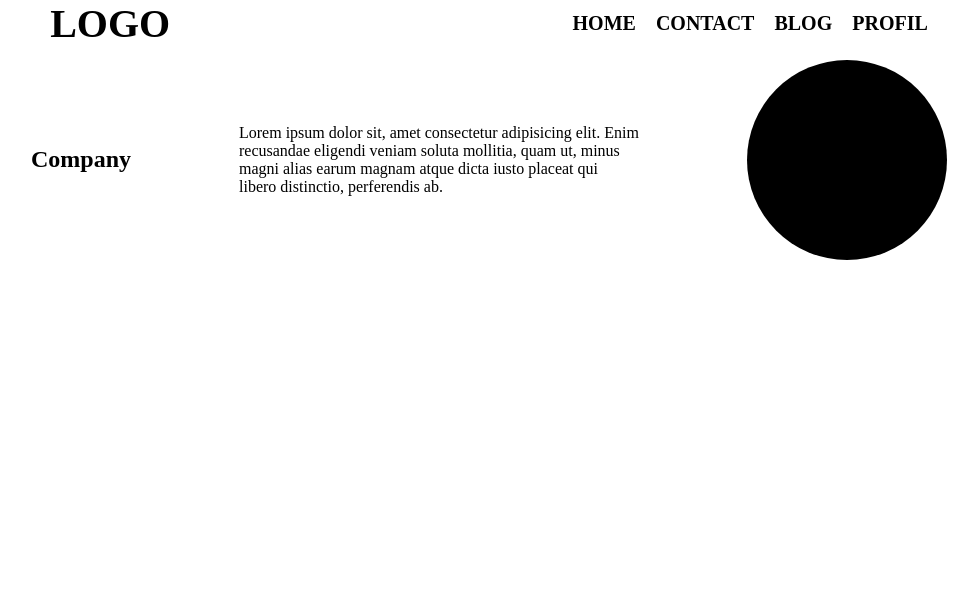
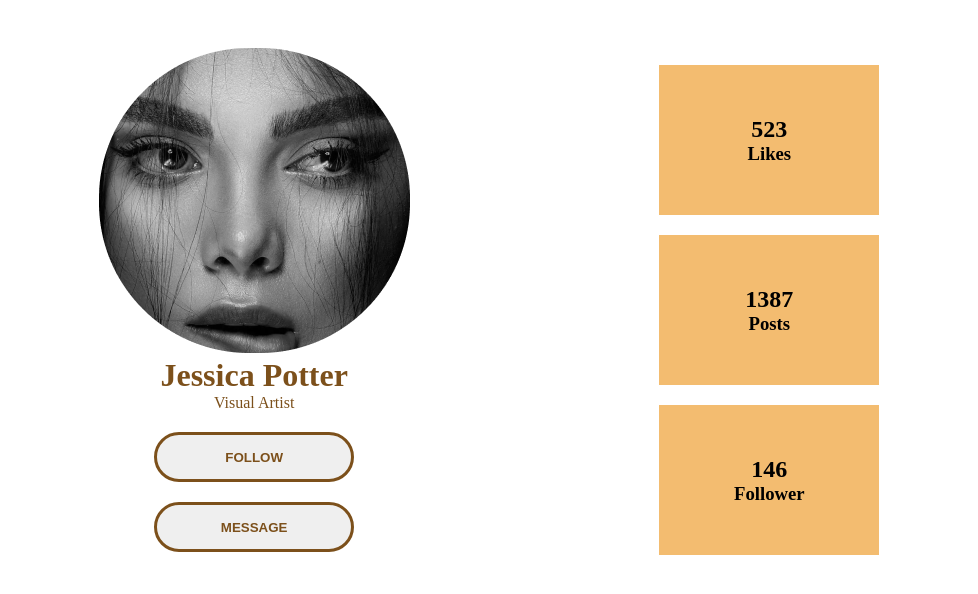
Before and after one commit to fah020/AirPods, a plain HTML site: page index.html in a window 1280 px wide. Shown: the whole page, without its empty margins (151-1129 px from the left). Drawn offline with Linux system fonts and the light colour scheme.

Commit message:
finish git wdw

```diff
--- a/index.html
+++ b/index.html
@@ -1,39 +1,38 @@
 <!DOCTYPE html>
 <html lang="en">
-
 <head>
     <meta charset="UTF-8">
     <meta http-equiv="X-UA-Compatible" content="IE=edge">
     <meta name="viewport" content="width=device-width, initial-scale=1.0">
+    <title>Document</title>
     <link rel="stylesheet" href="./style.css">
-    <title>Document</title>
 </head>
+<body>
+    <main class="main">
+            <div class="main__content">
+            <div class="main__info">
+                <img src="./Screenshot_2022-06-11-00-13-40-494_com.instagram 1.png" alt="">
+                <h1>Jessica Potter</h1>
+                <p>Visual Artist</p>
+                <button>FOLLOW</button>
+                <button>MESSAGE</button>
+            </div>
 
-<body>
-    <header class="header">
-        <nav class="nav">
-            <a href="#" class="logo">logo</a>
-            <ul class="list">
-                <li><a href="" class="link">Home</a></li>
-                <li><a href="" class="link">Contact</a></li>
-                <li><a href="" class="link">Blog</a></li>
-                <li><a href="" class="link">Profil</a></li>
-            </ul>
-        </nav>
-
-
-        <div class="content">
-            <div class="tiltle_section">
-                <h2>Company</h2>
+            <div class="main__number">
+                <div class="main__status">
+                    <h2>523</h2>
+                    <h3>Likes</h3>
+                </div>
+                <div class="main__status">
+                    <h2>1387</h2>
+                    <h3>Posts</h3>
+                </div>
+                <div class="main__status">
+                    <h2>146</h2>
+                    <h3>Follower</h3>
+                </div>
             </div>
-            <div class="poragrf">
-                <p>Lorem ipsum dolor sit, amet consectetur adipisicing elit. Enim recusandae eligendi veniam soluta
-                    mollitia, quam ut, minus magni alias earum magnam atque dicta iusto placeat qui libero distinctio,
-                    perferendis ab.</p>
-            </div>
-            <div class="img"></div>
         </div>
-    </header>
+    </main>
 </body>
-
 </html>
--- a/style.css
+++ b/style.css
@@ -3,49 +3,53 @@
     padding: 0;
 }
 
-a,li{
-    text-transform: uppercase;
-    list-style: none;
-    text-decoration: none;
-    color: black;
+.main{
+    margin:45px 0;
 }
 
-.nav{
+.main__content{
+    margin:0 100px;
     display: flex;
-    justify-content: space-around;
-}
-
-.logo{
-    font-size: 40px;
-    font-weight: bold;
-}
-
-.link{
-    font-size: 20px;
-    font-weight: 600;
-}
-.list{
-    display:flex;
-    column-gap: 20px;
+    margin: auto;
+    justify-content: space-evenly;
     align-items: center;
 }
 
+.main__status{
+    width: 220px;
+    height: 150px;
+    background: #f3bc70;
+    text-align: center;
+    margin: 20px 0;
+    justify-content: center;
+    align-items: center;
+    display: flex;
+    flex-direction: column;
+}
 
-.content{
-    margin-top: 1%;
-    margin-left: 10%;
-    margin-right: 10%;
-    justify-content: space-around;
+
+.main__info h1,p{
+    color: #7C501B;
     display: flex;
     align-items: center;
+    justify-content: center;
 }
 
-.poragrf{
-    width: 400px;
+.main__info button{
+    width: 200px;
+    height: 50px;
+    border-radius: 40px;
+    display: flex;
+    align-items: center;
+    justify-content: center;
+    margin:20px auto;
+    text-transform: uppercase;
+    font-weight: bold;
+    border: 3px solid #7C501B ;
+    color: #7C501B;
 }
-.img{
-    width: 200px;
-    height: 200px;
-    background-color: black;
-    border-radius: 50%;
+
+.main__info button:hover{
+    background: #7C501B;
+    color: #fff;
 }
```
Also changed, not shown: Screenshot_2022-06-11-00-13-40-494_com.instagram 1.png (added), mg.jpg (deleted).
